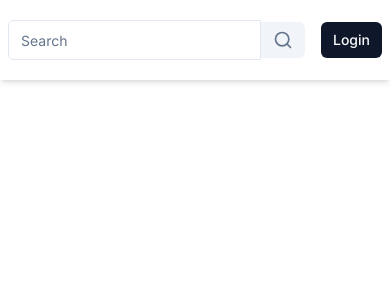
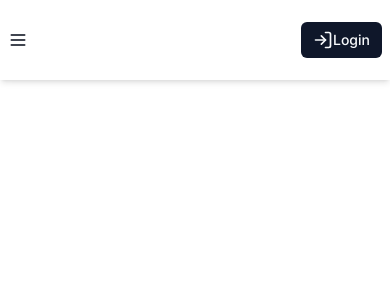
Before and after one commit to yuvi76/skillplus, a Next.js app: page / in a window 390 px wide. Shown: the top 300 px of the page. Built offline with nearby package versions, Linux system fonts and the light colour scheme.

Commit message:
Add: Sidebar

```diff
--- a/app/(dashboard)/_components/navbar/actions.tsx
+++ b/app/(dashboard)/_components/navbar/actions.tsx
@@ -1,6 +1,7 @@
 import { Button } from "@/components/ui/button";
 import { useRouter } from "next/navigation";
 import React, { useEffect, useState } from "react";
+import { LogIn } from "lucide-react";
 
 export const Actions = async () => {
   const [user, setUser] = useState("");
@@ -15,6 +16,7 @@ export const Actions = async () => {
     <div className="flex items-center justify-end gap-x-2 ml-4 lg:ml-0">
       {!user ? (
         <Button size="sm" onClick={() => router.push("/sign-in")}>
+          <LogIn className="h-5 w-5 lg:mr-2" />
           Login
         </Button>
       ) : (
--- a/app/(dashboard)/_components/navbar/index.tsx
+++ b/app/(dashboard)/_components/navbar/index.tsx
@@ -2,10 +2,12 @@
 import { Logo } from "./logo";
 import { Search } from "./search";
 import { Actions } from "./actions";
+import { MenuButton } from "./menu-button";
 
 export const Navbar = () => {
   return (
     <nav className="fixed top-0 left-0 w-full h-20 z-49 px-2 lg:px-4 flex items-center justify-between shadow-md">
+      <MenuButton />
       <Logo />
       <Search />
       <Actions />
--- a/app/(dashboard)/_components/navbar/logo.tsx
+++ b/app/(dashboard)/_components/navbar/logo.tsx
@@ -1,5 +1,4 @@
 import Link from "next/link";
-import Image from "next/image";
 import { Poppins } from "next/font/google";
 import { cn } from "@/lib/utils";
 
--- /dev/null
+++ b/app/(dashboard)/_components/navbar/menu-button.tsx
@@ -0,0 +1,10 @@
+import { Menu } from "lucide-react";
+import React from "react";
+
+export const MenuButton = () => {
+  return (
+    <button className="lg:hidden">
+      <Menu className="h-5 w-5" />
+    </button>
+  );
+};
--- a/app/(dashboard)/_components/navbar/search.tsx
+++ b/app/(dashboard)/_components/navbar/search.tsx
@@ -35,7 +35,7 @@ export const Search = () => {
   return (
     <form
       onSubmit={onSubmit}
-      className="relative w-full lg:w-[400px] flex items-center"
+      className="relative w-full lg:w-[400px] items-center hidden lg:flex"
     >
       <Input
         value={value}
--- /dev/null
+++ b/app/(dashboard)/_components/sidebar/index.tsx
@@ -0,0 +1,12 @@
+"use client";
+
+// Create Sidebar component
+export const Sidebar = () => {
+  return (
+    <aside className="fixed top-20 left-0 w-64 h-full bg-primary-foreground shadow-md hidden lg:block border border-gray-300">
+      <div className="p-4 flex flex-col w-full">
+        <h1 className="text-xl font-bold text-primary-background">Sidebar</h1>
+      </div>
+    </aside>
+  );
+};
--- a/app/(dashboard)/layout.tsx
+++ b/app/(dashboard)/layout.tsx
@@ -1,6 +1,7 @@
 import { Suspense } from "react";
 import { Navbar } from "./_components/navbar";
 // import { Sidebar, SidebarSkeleton } from "./_components/sidebar";
+import { Sidebar } from "./_components/sidebar";
 
 const BrowseLayout = ({ children }: { children: React.ReactNode }) => {
   return (
@@ -8,7 +9,7 @@ const BrowseLayout = ({ children }: { children: React.ReactNode }) => {
       <Navbar />
       <div className="h-full">
         {/* <Suspense fallback={<SidebarSkeleton />}> */}
-          {/* <Sidebar /> */}
+        <Sidebar />
         {/* </Suspense> */}
       </div>
     </>
```
